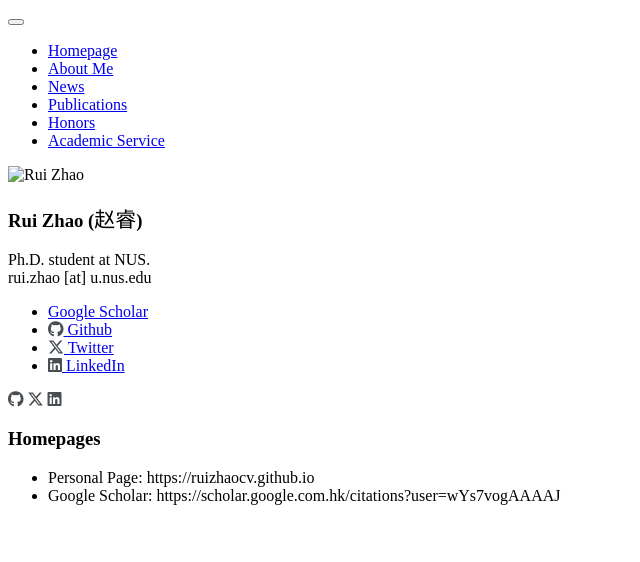
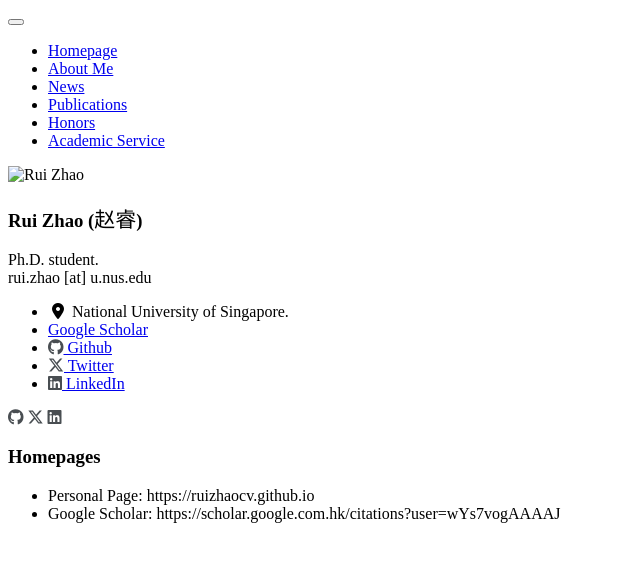
Before and after one commit to ruizhaocv/ruizhaocv.github.io, a Jekyll site: the page built from _pages/includes/homepage.md, in a window 1280 px wide. Shown: the top 562 px of the page, without its empty margins (0-640 px from the left). Built offline with Jekyll 4.4.1, drawn with Linux system fonts in a browser that asks for light colours; nearby versions of some CDN libraries; some web fonts are replaced; our own code applies the rules of GitHub Pages for plain Markdown files; a style sheet for code colours, icons or effects is not loaded.

Commit message:
Update _config.yml

```diff
--- a/_config.yml
+++ b/_config.yml
@@ -6,7 +6,7 @@
 # `jekyll serve`. If you change this file, please restart the server process.
 
 # Site Settings
-title                    : "Rui Zhao (赵睿) @ NUS"
+title                    : "Rui Zhao @ NUS"
 description              :
 repository               : "ruizhaocv/ruizhaocv.github.io"
 google_scholar_stats_use_cdn : true
@@ -27,9 +27,9 @@
   name             : "Rui Zhao"
   name_cn          : "赵睿"
   avatar           : "images/photo.jpg"
-  bio              : "Ph.D. student at NUS."
+  bio              : "Ph.D. student."
   location         :
-  employer         :
+  employer         : "National University of Singapore."
   pubmed           :
   googlescholar    : "https://scholar.google.com.hk/citations?user=wYs7vogAAAAJ"
   email            : "rui.zhao [at] u.nus.edu"
```
